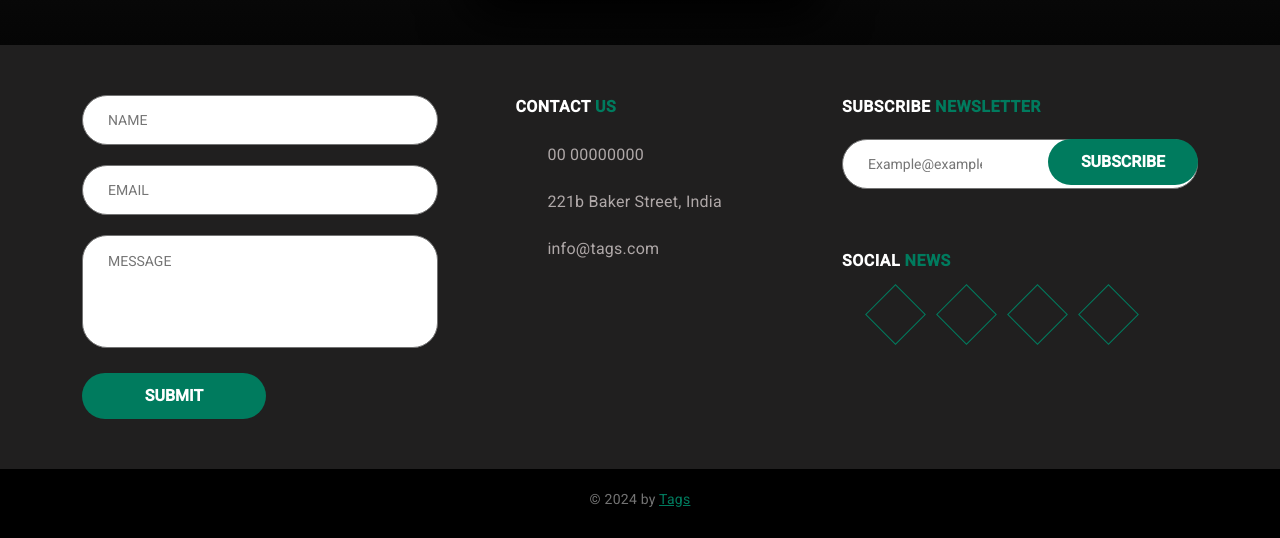
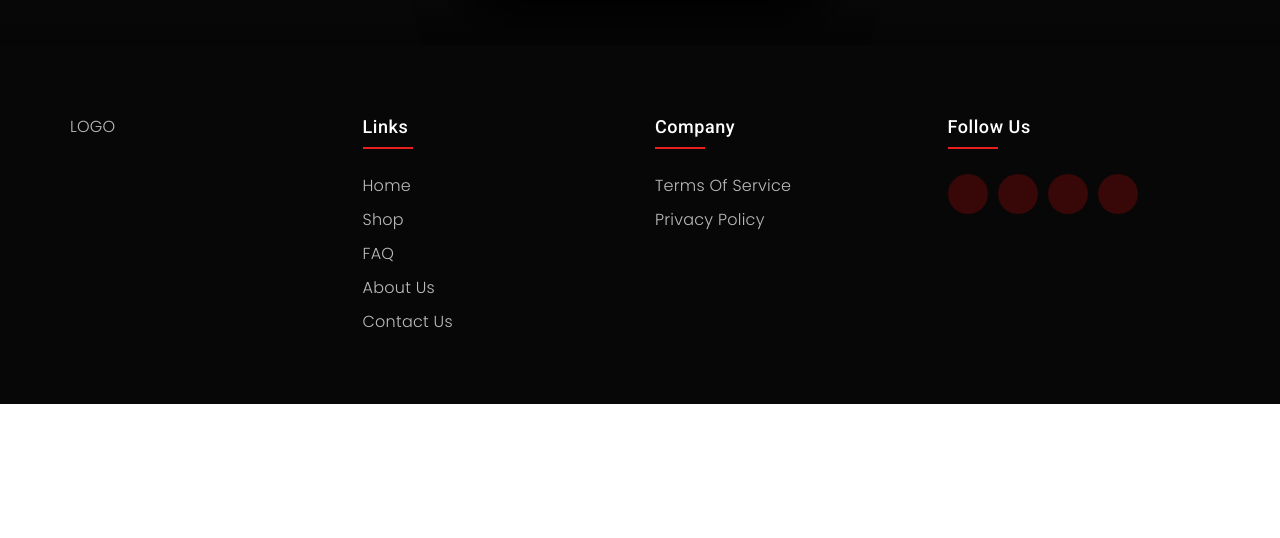
Before and after one commit to praguru14/tags, an Angular app in the folder app-front/: page /login in a window 1280 px wide. Shown: the part 755-1293 px from the top of the page. After the commit the page ends 1159 px from the top, so only its background shows below. Built offline with nearby package versions, Linux system fonts and the light colour scheme.

Commit message:
added new footer.component.html

```diff
--- a/app-front/package.json
+++ b/app-front/package.json
@@ -32,12 +32,15 @@
     "@angular/cli": "^17.2.2",
     "@angular/compiler-cli": "^17.2.0",
     "@types/jasmine": "~5.1.0",
+    "autoprefixer": "^10.4.19",
     "jasmine-core": "~5.1.0",
     "karma": "~6.4.0",
     "karma-chrome-launcher": "~3.2.0",
     "karma-coverage": "~2.2.0",
     "karma-jasmine": "~5.1.0",
     "karma-jasmine-html-reporter": "~2.1.0",
+    "postcss": "^8.4.38",
+    "tailwindcss": "^3.4.3",
     "typescript": "~5.3.2"
   }
 }
--- a/app-front/src/app/homepage/footer/footer.component.html
+++ b/app-front/src/app/homepage/footer/footer.component.html
@@ -1,143 +1,41 @@
+<body>
 
+    <footer class="footer">
+        <div class="container">
+            <div class="row">
+                <div class="footer-col">
 
-<section id="footer" class="footer">
-
-    <div class="footerBg"></div>
-
-    <div class="container">
-
-        <div class="row">
-
-            <div class="col-lg-4 col-md-4 col-sm-12 col-xs-12">
-
-                <div class="contact-form btm-brdr">
-
-                    <div class="form-Box">
-
-                        <input type="text" placeholder="Name" class="b_effect" />
-
-                    </div>
-
-                    <div class="form-Box">
-
-                        <input type="text" placeholder="Email" class="b_effect" />
-
-                    </div>
-
-                    <div class="form-Box">
-
-                        <textarea placeholder="Message" class="b_effect"></textarea>
-
-                    </div>
-
-                    <div class="form-Box">
-
-                        <input type="submit" value="Submit" class="fill-btn" />
-
-                    </div>
+                  <ul><li><a href="">LOGO</a></li></ul>
 
                 </div>
+                <div class="footer-col">
+                    <h4>Links</h4>
+                    <ul>
+                        <li><a href="#">Home</a></li>
+                        <li><a href="#">Shop</a></li>
+                        <li><a href="#">FAQ</a></li>
+                        <li><a href="#">About us</a></li>
+                        <li><a href="#">Contact us</a></li>
+                    </ul>
+                </div>
+                <div class="footer-col">
+                    <h4>Company</h4>
+                    <ul>
+                        <li><a href="#">Terms of service</a></li>
+                        <li><a href="#">Privacy policy</a></li>
+                    </ul>
+                </div>
+                <div class="footer-col">
+                    <h4>follow us</h4>
+                    <div class="social-links">
+                        <a href="#"><i class="fab fa-facebook-f"></i></a>
+                        <a href="#"><i class="fab fa-twitter"></i></a>
+                        <a href="#"><i class="fab fa-instagram"></i></a>
+                        <a href="#"><i class="fab fa-linkedin-in"></i></a>
+                    </div>
+                </div>
+            </div>
+        </div>
+    </footer>
 
-            </div>
-
-            <div class="col-lg-4 col-md-4 col-sm-12 col-xs-12">
-
-                <div class="contact-address btm-brdr">
-
-                    <h4 class="fTitle"> Contact <span>Us</span> </h4>
-
-                    <ul>
-
-                        <li> <i class="fa fa-phone" aria-hidden="true"></i> <span>00 00000000</span> </li>
-
-                        <li> <i class="fa fa-map-marker" aria-hidden="true"></i> <span>221b Baker Street, India</span> </li>
-
-                        <li><i class="fa fa-envelope-o" aria-hidden="true"></i><span>info&#64;tags.com</span>
-
-                        </li>
-
-                    </ul>
-
-                </div>
-
-            </div>
-
-            <div class="col-lg-4 col-md-4 col-sm-12 col-xs-12">
-
-                <div class="subscribe btm-brdr">
-
-                    <h4 class="fTitle"> Subscribe <span>Newsletter</span> </h4>
-
-                    <form>
-
-                        <input type="text" placeholder="Example@example.com" />
-
-                        <button type="button" class="fill-btn">Subscribe</button>
-
-                    </form>
-
-                </div>
-
-                <div class="social-icons">
-
-                    <h4 class="fTitle"> Social <span>News</span> </h4>
-
-                    <ul>
-
-                        <li>
-
-                            <a href="'#" target="_blank"> <i class="fa fa-facebook" aria-hidden="true"></i> </a>
-
-                        </li>
-
-                        <li>
-
-                            <a href="'#" target="_blank"> <i class="fa fa-twitter" aria-hidden="true"></i> </a>
-
-                        </li>
-
-                        <li>
-
-                            <a href="'#" target="_blank"> <i class="fa fa-youtube-play" aria-hidden="true"></i> </a>
-
-                        </li>
-
-                        <li>
-
-                            <a href="'#" target="_blank"> <i class="fa fa-instagram" aria-hidden="true"></i> </a>
-
-                        </li>
-
-                    </ul>
-
-                </div>
-
-            </div>
-
-        </div>
-
-    </div>
-
-</section>
-
-<!-- footer Section Ends -->
-
-<!-- copyright Section Begins -->
-
-<section id="copyright" class="copyright">
-
-    <div class="container">
-
-        <div class="row">
-
-            <div class="col-lg-12 col-md-12 col-sm-12 col-xs-12">
-
-                <h6> © 2024 by <a href="#" target="_blank">Tags</a> </h6>
-
-            </div>
-
-        </div>
-
-    </div>
-
-</section>
+</body>
--- a/app-front/src/app/homepage/footer/footer.component.scss
+++ b/app-front/src/app/homepage/footer/footer.component.scss
@@ -1,534 +1,628 @@
-/*  Footer css */
+// /*  Footer css */
 
 
 
-.element-btn .element-fill-btn {
+// .element-btn .element-fill-btn {
 
-    background-color: #007b5e;
+//     background-color: #007b5e;
 
-    border: 0;
+//     border: 0;
 
-    color: #fff;
+//     color: #fff;
 
-    padding: 13px 5px;
+//     padding: 13px 5px;
 
-    font-size: 16px;
+//     font-size: 16px;
 
-    font-weight: 900;
+//     font-weight: 900;
 
-    /* font-style: italic; */
+//     /* font-style: italic; */
 
-    text-transform: uppercase;
+//     text-transform: uppercase;
 
-    width: 252px;
+//     width: 252px;
 
-    margin: 0 auto;
+//     margin: 0 auto;
 
-    border-radius: 25px;
+//     border-radius: 25px;
 
-    transition: all 0.3s ease-in-out;
+//     transition: all 0.3s ease-in-out;
 
-    -webkit-transition: all 0.3s ease-in-out;
+//     -webkit-transition: all 0.3s ease-in-out;
 
-    -moz-transition: all 0.3s ease-in-out;
+//     -moz-transition: all 0.3s ease-in-out;
 
-    -ms-transition: all 0.3s ease-in-out;
+//     -ms-transition: all 0.3s ease-in-out;
 
-    box-shadow: 0px 10px 50px -10px rgba(255, 10, 120, 1);
+//     box-shadow: 0px 10px 50px -10px rgba(255, 10, 120, 1);
 
-}
+// }
 
 
 
-.fill-btn {
+// .fill-btn {
 
-    background-color: #007b5e;
+//     background-color: #007b5e;
 
-    border: 0;
+//     border: 0;
 
-    color: #fff;
+//     color: #fff;
 
-    padding: 13px 5px;
+//     padding: 13px 5px;
 
-    font-size: 16px;
+//     font-size: 16px;
 
-    font-weight: 900;
+//     font-weight: 900;
 
-    /* font-style: italic; */
+//     /* font-style: italic; */
 
-    text-transform: uppercase;
+//     text-transform: uppercase;
 
-    width: 252px;
+//     width: 252px;
 
-    margin: 0 auto;
+//     margin: 0 auto;
 
-    border-radius: 25px;
+//     border-radius: 25px;
 
-    position: absolute;
+//     position: absolute;
 
-    bottom: -25px;
+//     bottom: -25px;
 
-    left: 50%;
+//     left: 50%;
 
-    transform: translate(-50%, 0);
+//     transform: translate(-50%, 0);
 
-    -webkit-transform: translate(-50%, 0);
+//     -webkit-transform: translate(-50%, 0);
 
-    -moz-transform: translate(-50%, 0);
+//     -moz-transform: translate(-50%, 0);
 
-    -ms-transform: translate(-50%, 0);
+//     -ms-transform: translate(-50%, 0);
 
-    transition: all 0.3s ease-in-out;
+//     transition: all 0.3s ease-in-out;
 
-    -webkit-transition: all 0.3s ease-in-out;
+//     -webkit-transition: all 0.3s ease-in-out;
 
-    -moz-transition: all 0.3s ease-in-out;
+//     -moz-transition: all 0.3s ease-in-out;
 
-    -ms-transition: all 0.3s ease-in-out;
+//     -ms-transition: all 0.3s ease-in-out;
 
-}
+// }
 
 
 
-.fill-btn:hover,
+// .fill-btn:hover,
 
-.element-btn .element-fill-btn:hover {
+// .element-btn .element-fill-btn:hover {
 
-    background-color: #201f1f;
+//     background-color: #201f1f;
 
-    box-shadow: 0px 10px 50px -10px rgb(32, 31, 31);
+//     box-shadow: 0px 10px 50px -10px rgb(32, 31, 31);
 
-}
+// }
 
 
 
-.footer {
+// .footer {
 
-    position: relative;
+//     position: relative;
 
-    background-color: #201f1f;
+//     background-color: #201f1f;
 
-    padding: 50px 0px;
+//     padding: 50px 0px;
 
-}
+// }
 
 
 
-.footerBg {
+// .footerBg {
 
-    position: absolute;
+//     position: absolute;
 
-    top: 0;
+//     top: 0;
 
-    bottom: 0;
+//     bottom: 0;
 
-    opacity: 0.13;
+//     opacity: 0.13;
 
-    //background: url('/assets/Footer.PNG') no-repeat top center;
+//     //background: url('/assets/Footer.PNG') no-repeat top center;
 
-    background-size: cover;
+//     background-size: cover;
 
-    width: 100%;
+//     width: 100%;
 
-    height: 100%;
+//     height: 100%;
 
-}
+// }
 
 
 
-.form-Box input[type="text"],
+// .form-Box input[type="text"],
 
-.form-Box input[type="email"],
+// .form-Box input[type="email"],
 
-.form-Box input[type="passowrd"],
+// .form-Box input[type="passowrd"],
 
-.form-Box textarea {
+// .form-Box textarea {
 
-    width: 100%;
+//     width: 100%;
 
-    height: 50px;
+//     height: 50px;
 
-    border: 1px solid #737373;
+//     border: 1px solid #737373;
 
-    border-radius: 25px;
+//     border-radius: 25px;
 
-    /* background-color: transparent; */
+//     /* background-color: transparent; */
 
-    padding: 5px 25px;
+//     padding: 5px 25px;
 
-    margin-bottom: 20px;
+//     margin-bottom: 20px;
 
-    font-size: 14px;
+//     font-size: 14px;
 
-    color: rgb(0, 0, 0);
+//     color: rgb(0, 0, 0);
 
-    /* font-style: italic; */
+//     /* font-style: italic; */
 
-    -webkit-transition: all 0.3s ease-in-out;
+//     -webkit-transition: all 0.3s ease-in-out;
 
-    -moz-transition: all 0.3s ease-in-out;
+//     -moz-transition: all 0.3s ease-in-out;
 
-    transition: all 0.3s ease-in-out;
+//     transition: all 0.3s ease-in-out;
 
-    text-transform: uppercase;
+//     text-transform: uppercase;
 
-}
+// }
 
 
 
-.form-Box textarea {
+// .form-Box textarea {
 
-    height: 113px;
+//     height: 113px;
 
-    padding: 15px 25px;
+//     padding: 15px 25px;
 
-    resize: none;
+//     resize: none;
 
-}
+// }
 
 
 
-.form-Box .b_effect:focus,
+// .form-Box .b_effect:focus,
 
-.subscribe form input:focus {
+// .subscribe form input:focus {
 
-    border-color: #007b5e;
+//     border-color: #007b5e;
 
-    outline: 0;
+//     outline: 0;
 
-}
+// }
 
 
 
-.form-Box .fill-btn {
+// .form-Box .fill-btn {
 
-    position: static;
+//     position: static;
 
-    transform: translate(0%, 0);
+//     transform: translate(0%, 0);
 
-    -webkit-transform: translate(0%, 0);
+//     -webkit-transform: translate(0%, 0);
 
-    -moz-transform: translate(0%, 0);
+//     -moz-transform: translate(0%, 0);
 
-    -ms-transform: translate(0%, 0);
+//     -ms-transform: translate(0%, 0);
 
-    width: 184px;
+//     width: 184px;
 
-    outline: 0;
+//     outline: 0;
 
-}
+// }
 
 
 
-.form-Box .fill-btn:hover,
+// .form-Box .fill-btn:hover,
 
-.subscribe form .fill-btn:hover {
+// .subscribe form .fill-btn:hover {
 
-    background-color: #ffe402;
+//     background-color: #ffe402;
 
-    color: #201f1f;
+//     color: #201f1f;
 
-    box-shadow: 0px 10px 50px -10px rgb(255, 228, 2);
+//     box-shadow: 0px 10px 50px -10px rgb(255, 228, 2);
 
-    outline: 0;
+//     outline: 0;
 
-}
+// }
 
 
 
-.fTitle {
+// .fTitle {
 
-    font-weight: 900;
+//     font-weight: 900;
 
-    color: #ffffff;
+//     color: #ffffff;
 
-    text-transform: uppercase;
+//     text-transform: uppercase;
 
-    /* font-style: italic; */
+//     /* font-style: italic; */
 
-    margin-bottom: 20px;
+//     margin-bottom: 20px;
 
-}
+// }
 
 
 
-.fTitle span {
+// .fTitle span {
 
-    color: #007b5e;
+//     color: #007b5e;
 
-}
+// }
 
 
 
-.contact-address ul li,
+// .contact-address ul li,
 
-.contact-address ul li a {
+// .contact-address ul li a {
 
-    color: #afa8a8;
+//     color: #afa8a8;
 
-    font-size: 16px;
+//     font-size: 16px;
 
-    /* font-style: italic; */
+//     /* font-style: italic; */
 
-    margin-bottom: 15px;
+//     margin-bottom: 15px;
 
-    line-height: 32px;
+//     line-height: 32px;
 
-    transition: all 0.3s ease-in-out;
+//     transition: all 0.3s ease-in-out;
 
-    -webkit-transition: all 0.3s ease-in-out;
+//     -webkit-transition: all 0.3s ease-in-out;
 
-    -moz-transition: all 0.3s ease-in-out;
+//     -moz-transition: all 0.3s ease-in-out;
 
-    -ms-transition: all 0.3s ease-in-out;
+//     -ms-transition: all 0.3s ease-in-out;
 
-    list-style: none;
+//     list-style: none;
 
-}
+// }
 
 
 
-.contact-address {
+// .contact-address {
 
-    padding: 0 15%;
+//     padding: 0 15%;
 
-}
+// }
 
 
 
-.contact-address ul li i {
+// .contact-address ul li i {
 
-    margin-right: 15px;
+//     margin-right: 15px;
 
-    display: inline-block;
+//     display: inline-block;
 
-    float: left;
+//     float: left;
 
-    line-height: 32px;
+//     line-height: 32px;
 
-}
+// }
 
 
 
-.contact-address ul li span {
+// .contact-address ul li span {
 
-    display: table;
+//     display: table;
 
-}
+// }
 
 
 
-.contact-address ul li a:hover {
+// .contact-address ul li a:hover {
 
-    color: #007b5e;
+//     color: #007b5e;
 
-}
+// }
 
 
 
-.subscribe form {
+// .subscribe form {
 
-    position: relative;
+//     position: relative;
 
-    display: inline-block;
+//     display: inline-block;
 
-    width: 100%;
+//     width: 100%;
 
-    margin-bottom: 60px;
+//     margin-bottom: 60px;
 
-}
+// }
 
 
 
-.subscribe form input {
+// .subscribe form input {
 
-    width: 100%;
+//     width: 100%;
 
-    height: 50px;
+//     height: 50px;
 
-    border: 1px solid #737373;
+//     border: 1px solid #737373;
 
-    border-radius: 25px;
+//     border-radius: 25px;
 
-    /* background-color: transparent; */
+//     /* background-color: transparent; */
 
-    padding: 5px 215px 5px 25px;
+//     padding: 5px 215px 5px 25px;
 
-    font-size: 14px;
+//     font-size: 14px;
 
-    color: #737373;
+//     color: #737373;
 
-    /* font-style: italic; */
+//     /* font-style: italic; */
 
-}
+// }
 
 
 
-.subscribe form .fill-btn {
+// .subscribe form .fill-btn {
 
-    bottom: auto;
+//     bottom: auto;
 
-    top: 0;
+//     top: 0;
 
-    right: 0;
+//     right: 0;
 
-    left: auto;
+//     left: auto;
 
-    transform: translate(0%, 0);
+//     transform: translate(0%, 0);
 
-    -webkit-transform: translate(0%, 0);
+//     -webkit-transform: translate(0%, 0);
 
-    -moz-transform: translate(0%, 0);
+//     -moz-transform: translate(0%, 0);
 
-    -ms-transform: translate(0%, 0);
+//     -ms-transform: translate(0%, 0);
 
-    width: 150px;
+//     width: 150px;
 
-}
+// }
 
 
 
-.social-icons ul li {
+// .social-icons ul li {
 
-    display: inline-block;
+//     display: inline-block;
 
-    float: left;
+//     float: left;
 
-    color: #fff;
+//     color: #fff;
 
-    text-align: center;
+//     text-align: center;
 
-    line-height: 43px;
+//     line-height: 43px;
 
-    position: relative;
+//     position: relative;
 
-    width: 43px;
+//     width: 43px;
 
-    height: 43px;
+//     height: 43px;
 
-    margin-right: 28px;
+//     margin-right: 28px;
 
-}
+// }
 
 
 
-.social-icons ul li a {
+// .social-icons ul li a {
 
-    color: #fff;
+//     color: #fff;
 
-    position: relative;
+//     position: relative;
 
-    display: inline-block;
+//     display: inline-block;
 
-    width: 100%;
+//     width: 100%;
 
-    font-size: 16px;
+//     font-size: 16px;
 
-}
+// }
 
 
 
-.social-icons ul li:before {
+// .social-icons ul li:before {
 
-    content: "";
+//     content: "";
 
-    width: 43px;
+//     width: 43px;
 
-    height: 43px;
+//     height: 43px;
 
-    display: inline-block;
+//     display: inline-block;
 
-    position: absolute;
+//     position: absolute;
 
-    border: 1px solid #007b5e;
+//     border: 1px solid #007b5e;
 
-    transform: rotate(135deg);
+//     transform: rotate(135deg);
 
-    -webkit-transform: rotate(135deg);
+//     -webkit-transform: rotate(135deg);
 
-    -moz-transform: rotate(135deg);
+//     -moz-transform: rotate(135deg);
 
-    -o-transform: rotate(135deg);
+//     -o-transform: rotate(135deg);
 
-    transition: all 0.3s ease-in-out;
+//     transition: all 0.3s ease-in-out;
 
-    -webkit-transition: all 0.3s ease-in-out;
+//     -webkit-transition: all 0.3s ease-in-out;
 
-    -moz-transition: all 0.3s ease-in-out;
+//     -moz-transition: all 0.3s ease-in-out;
 
-    -ms-transition: all 0.3s ease-in-out;
+//     -ms-transition: all 0.3s ease-in-out;
 
-}
+// }
 
 
 
-.social-icons ul li:last-child {
+// .social-icons ul li:last-child {
 
-    margin: 0;
+//     margin: 0;
 
-}
+// }
 
 
 
-.social-icons ul li:hover:before {
+// .social-icons ul li:hover:before {
 
-    background: #007b5e;
+//     background: #007b5e;
 
-}
+// }
 
 
 
 
 
-/* Copyright css */
+// /* Copyright css */
 
 
 
-.copyright {
+// .copyright {
 
-    padding: 20px 0;
+//     padding: 20px 0;
 
-    text-align: center;
+//     text-align: center;
 
-    background-color: black;
+//     background-color: black;
 
-}
+// }
 
 
 
-.copyright h6 {
+// .copyright h6 {
 
-    font-size: 14px;
+//     font-size: 14px;
 
-    /* font-style: italic; */
+//     /* font-style: italic; */
 
-    color: #737373;
+//     color: #737373;
 
-}
+// }
 
 
 
-.copyright h6 a {
+// .copyright h6 a {
 
-    color: #007b5e;
+//     color: #007b5e;
 
-    transition: all 0.3s ease-in-out;
+//     transition: all 0.3s ease-in-out;
 
-    -webkit-transition: all 0.3s ease-in-out;
+//     -webkit-transition: all 0.3s ease-in-out;
 
-    -moz-transition: all 0.3s ease-in-out;
+//     -moz-transition: all 0.3s ease-in-out;
 
-    -ms-transition: all 0.3s ease-in-out;
+//     -ms-transition: all 0.3s ease-in-out;
 
-}
+// }
 
 
 
-.copyright h6 a:hover {
+// .copyright h6 a:hover {
 
-    color: #caaa1c;
+//     color: #caaa1c;
 
+// }
+
+
+// /* FOOTER END */
+
+@import url('https://fonts.googleapis.com/css2?family=Poppins:wght@300;400;500;600;700&display=swap');
+body{
+	line-height: 1.5;
+	font-family: 'Poppins', sans-serif;
+}
+*{
+	margin:0;
+	padding:0;
+	box-sizing: border-box;
+}
+.container{
+	max-width: 1170px;
+	margin:auto;
+}
+.row{
+	display: flex;
+	flex-wrap: wrap;
+}
+ul{
+	list-style: none;
+}
+.footer{
+	background-color: #070707;
+    padding: 70px 0;
+}
+.footer-col{
+   width: 25%;
+   padding: 0 15px;
+}
+.footer-col h4{
+	font-size: 18px;
+	color: #ffffff;
+	text-transform: capitalize;
+	margin-bottom: 35px;
+	font-weight: 500;
+	position: relative;
+}
+.footer-col h4::before{
+	content: '';
+	position: absolute;
+	left:0;
+	bottom: -10px;
+	background-color: #e91e1e;
+	height: 2px;
+	box-sizing: border-box;
+	width: 50px;
+}
+.footer-col ul li:not(:last-child){
+	margin-bottom: 10px;
+}
+.footer-col ul li a{
+	font-size: 16px;
+	text-transform: capitalize;
+	color: #ffffff;
+	text-decoration: none;
+	font-weight: 300;
+	color: #bbbbbb;
+	display: block;
+	transition: all 0.3s ease;
+}
+.footer-col ul li a:hover{
+	color: #ffffff;
+	padding-left: 8px;
+}
+.footer-col .social-links a{
+	display: inline-block;
+	height: 40px;
+	width: 40px;
+	background-color: rgba(247, 12, 12, 0.2);
+	margin:0 10px 10px 0;
+	text-align: center;
+	line-height: 40px;
+	border-radius: 50%;
+	color: #ffffff;
+	transition: all 0.5s ease;
+}
+.footer-col .social-links a:hover{
+	color: #e91818;
+	background-color: #ffffff;
 }
 
-
-/* FOOTER END */
+/*responsive*/
+@media(max-width: 767px){
+  .footer-col{
+    width: 50%;
+    margin-bottom: 30px;
+}
+}
+@media(max-width: 574px){
+  .footer-col{
+    width: 100%;
+}
+}
--- a/app-front/src/app/profile/profile.component.scss
+++ b/app-front/src/app/profile/profile.component.scss
@@ -38,3 +38,7 @@ background-size: 1em 1em;
 background-position: right top;
 background-repeat: no-repeat;
 }
+
+.center-text{
+    color: white;
+}
```
Also changed, not shown: 1 other file (tests, documents, lock files or other folders).
